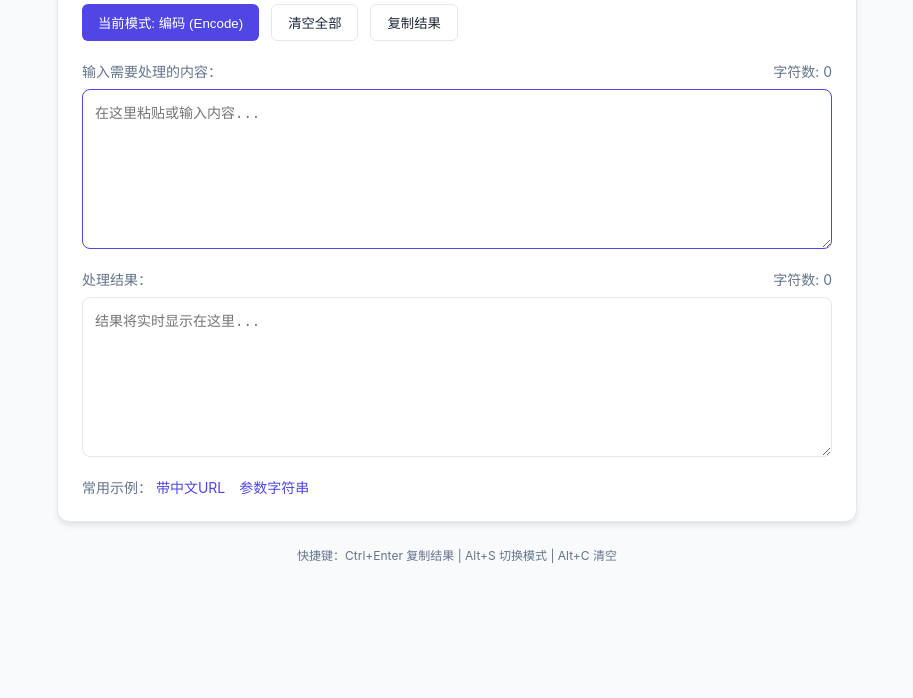
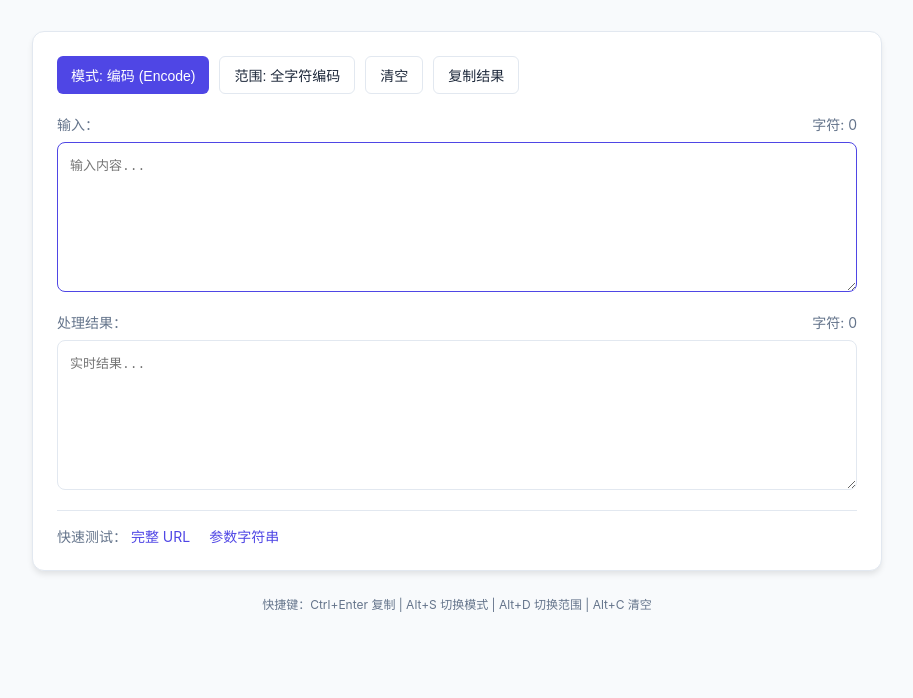
Before and after one commit to awj23/urltool, a plain HTML site: page index.html in a window 1280 px wide. Shown: the part 102-800 px from the top of the page, without its empty margins (183-1096 px from the left). Drawn offline with Linux system fonts and the light colour scheme.

Commit message:
Update index.html

```diff
--- a/index.html
+++ b/index.html
@@ -3,7 +3,7 @@
 <head>
     <meta charset="UTF-8">
     <meta name="viewport" content="width=device-width, initial-scale=1.0">
-    <title>URL 编码/解码工具</title>
+    <title>URL 编码/解码工具 Pro</title>
     <style>
         :root {
             --primary-color: #4f46e5;
@@ -16,7 +16,6 @@
             --input-bg: #ffffff;
         }
 
-        /* 深色模式变量 */
         [data-theme="dark"] {
             --bg-color: #0f172a;
             --card-bg: #1e293b;
@@ -26,10 +25,7 @@
             --input-bg: #0f172a;
         }
 
-        * {
-            box-sizing: border-box;
-            transition: background-color 0.3s, color 0.3s;
-        }
+        * { box-sizing: border-box; transition: background-color 0.2s; }
 
         body {
             font-family: -apple-system, BlinkMacSystemFont, "Segoe UI", Roboto, sans-serif;
@@ -42,10 +38,7 @@
             min-height: 100vh;
         }
 
-        .container {
-            width: 100%;
-            max-width: 800px;
-        }
+        .container { width: 100%; max-width: 850px; }
 
         header {
             display: flex;
@@ -53,8 +46,6 @@
             align-items: center;
             margin-bottom: 24px;
         }
-
-        h1 { font-size: 1.5rem; margin: 0; }
 
         .card {
             background: var(--card-bg);
@@ -64,21 +55,21 @@
             border: 1px solid var(--border-color);
         }
 
-        /* 控制栏布局 */
         .controls {
             display: flex;
-            gap: 12px;
+            gap: 10px;
             margin-bottom: 20px;
             flex-wrap: wrap;
         }
 
         .btn {
-            padding: 8px 16px;
+            padding: 8px 14px;
             border-radius: 6px;
             border: 1px solid var(--border-color);
             background: var(--card-bg);
             color: var(--text-main);
             cursor: pointer;
+            font-size: 14px;
             font-weight: 500;
             display: flex;
             align-items: center;
@@ -86,25 +77,13 @@
         }
 
         .btn:hover { background: var(--border-color); }
-        .btn.primary {
-            background: var(--primary-color);
-            color: white;
-            border: none;
-        }
+        .btn.primary { background: var(--primary-color); color: white; border: none; }
         .btn.primary:hover { background: var(--primary-hover); }
+        .btn:disabled { opacity: 0.5; cursor: not-allowed; }
 
-        /* 文本区域 */
-        .grid {
-            display: grid;
-            grid-template-columns: 1fr;
-            gap: 20px;
-        }
+        .grid { display: grid; grid-template-columns: 1fr; gap: 20px; }
 
-        .field-group {
-            display: flex;
-            flex-direction: column;
-            gap: 8px;
-        }
+        .field-group { display: flex; flex-direction: column; gap: 8px; }
 
         .label-bar {
             display: flex;
@@ -115,49 +94,26 @@
 
         textarea {
             width: 100%;
-            height: 160px;
+            height: 150px;
             padding: 12px;
             border-radius: 8px;
             border: 1px solid var(--border-color);
             background: var(--input-bg);
             color: var(--text-main);
-            font-family: monospace;
-            font-size: 14px;
+            font-family: 'Fira Code', monospace;
+            font-size: 13px;
             resize: vertical;
             outline: none;
         }
 
-        textarea:focus { border-color: var(--primary-color); ring: 2px var(--primary-color); }
+        textarea:focus { border-color: var(--primary-color); }
 
-        .error-msg {
-            color: #ef4444;
-            font-size: 0.85rem;
-            margin-top: 4px;
-            display: none;
-        }
+        .error-msg { color: #ef4444; font-size: 0.85rem; margin-top: 4px; display: none; }
 
-        .examples {
-            margin-top: 20px;
-            font-size: 0.875rem;
-        }
+        .examples { margin-top: 20px; font-size: 0.875rem; border-top: 1px solid var(--border-color); padding-top: 15px;}
+        .example-link { color: var(--primary-color); text-decoration: none; margin-right: 15px; cursor: pointer; }
 
-        .example-link {
-            color: var(--primary-color);
-            text-decoration: none;
-            margin-right: 10px;
-            cursor: pointer;
-        }
-
-        .shortcuts {
-            margin-top: 24px;
-            font-size: 0.75rem;
-            color: var(--text-muted);
-            text-align: center;
-        }
-
-        @media (min-width: 640px) {
-            .grid { grid-template-columns: 1fr; }
-        }
+        .shortcuts { margin-top: 24px; font-size: 0.75rem; color: var(--text-muted); text-align: center; }
     </style>
 </head>
 <body>
@@ -165,43 +121,45 @@
 <div class="container">
     <header>
         <h1>URL 转换器</h1>
-        <button class="btn" id="themeToggle" title="切换主题">🌓 模式切换</button>
+        <button class="btn" id="themeToggle">🌓 主题切换</button>
     </header>
 
     <div class="card">
         <div class="controls">
-            <button class="btn primary" id="modeBtn" onclick="toggleMode()">当前模式: 编码 (Encode)</button>
-            <button class="btn" onclick="clearAll()">清空全部</button>
-            <button class="btn" onclick="copyOutput()">复制结果</button>
+            <button class="btn primary" id="modeBtn" onclick="toggleMode()">模式: 编码 (Encode)</button>
+            <button class="btn" id="scopeBtn" onclick="toggleScope()" title="URI 模式不会对 : / ? # & = 等符号编码">范围: 全字符编码</button>
+            <button class="btn" onclick="clearAll()">清空</button>
+            <button class="btn" id="copyBtn" onclick="copyOutput()">复制结果</button>
         </div>
 
         <div class="grid">
             <div class="field-group">
                 <div class="label-bar">
-                    <span id="inputLabel">输入需要处理的内容：</span>
-                    <span id="inputCharCount">字符数: 0</span>
+                    <span id="inputLabel">输入：</span>
+                    <span id="inputCharCount">字符: 0</span>
                 </div>
-                <textarea id="inputText" placeholder="在这里粘贴或输入内容..." spellcheck="false"></textarea>
+                <textarea id="inputText" placeholder="输入内容..." spellcheck="false"></textarea>
             </div>
 
             <div class="field-group">
                 <div class="label-bar">
                     <span>处理结果：</span>
-                    <span id="outputCharCount">字符数: 0</span>
+                    <span id="outputCharCount">字符: 0</span>
                 </div>
-                <textarea id="outputText" placeholder="结果将实时显示在这里..." spellcheck="false"></textarea>                <div id="errorMessage" class="error-msg">❌ 格式错误：无法解析输入的 URL 编码</div>
+                <textarea id="outputText" readonly placeholder="实时结果..." spellcheck="false"></textarea>
+                <div id="errorMessage" class="error-msg">❌ 格式错误：无法解析 URL 编码</div>
             </div>
         </div>
 
         <div class="examples">
-            <span style="color: var(--text-muted)">常用示例：</span>
-            <span class="example-link" onclick="loadExample('https://google.com/search?q=测试')">带中文URL</span>
-            <span class="example-link" onclick="loadExample('key1=val 1&key2=val@2')">参数字符串</span>
+            <span style="color: var(--text-muted)">快速测试：</span>
+            <span class="example-link" onclick="loadExample('https://google.com/search?q=测试')">完整 URL</span>
+            <span class="example-link" onclick="loadExample('a=1&b=测试')">参数字符串</span>
         </div>
     </div>
 
     <div class="shortcuts">
-        快捷键：Ctrl+Enter 复制结果 | Alt+S 切换模式 | Alt+C 清空
+        快捷键：Ctrl+Enter 复制 | Alt+S 切换模式 | Alt+D 切换范围 | Alt+C 清空
     </div>
 </div>
 
@@ -209,30 +167,41 @@
     const inputText = document.getElementById('inputText');
     const outputText = document.getElementById('outputText');
     const modeBtn = document.getElementById('modeBtn');
+    const scopeBtn = document.getElementById('scopeBtn');
     const inputCount = document.getElementById('inputCharCount');
     const outputCount = document.getElementById('outputCharCount');
     const errorMsg = document.getElementById('errorMessage');
 
-    let currentMode = 'encode'; // 'encode' 或 'decode'
-
-    // --- 核心逻辑 ---
+    let currentMode = 'encode'; // 'encode' | 'decode'
+    let encodeScope = 'component'; // 'component' (全编码) | 'uri' (不编码特殊符号)
 
     // 模式切换
     function toggleMode() {
         currentMode = currentMode === 'encode' ? 'decode' : 'encode';
-        modeBtn.innerText = `当前模式: ${currentMode === 'encode' ? '编码 (Encode)' : '解码 (Decode)'}`;
-        process(); // 切换后立即重算
+        modeBtn.innerText = `模式: ${currentMode === 'encode' ? '编码 (Encode)' : '解码 (Decode)'}`;
+
+        // 解码模式下禁用范围选择按钮
+        scopeBtn.disabled = (currentMode === 'decode');
+        process();
     }
 
-    // 处理函数（支持多行批量处理）
+    // 核心逻辑：切换编码范围
+    function toggleScope() {
+        if (currentMode === 'decode') return;
+        encodeScope = encodeScope === 'component' ? 'uri' : 'component';
+        scopeBtn.innerText = `范围: ${encodeScope === 'component' ? '全字符编码' : '保留特殊符号'}`;
+        process();
+    }
+
+    // 处理函数
     function process() {
         const input = inputText.value;
-        inputCount.innerText = `字符数: ${input.length}`;
+        inputCount.innerText = `字符: ${input.length}`;
         errorMsg.style.display = 'none';
 
         if (!input) {
             outputText.value = '';
-            outputCount.innerText = '字符数: 0';
+            outputCount.innerText = '字符: 0';
             return;
         }
 
@@ -240,24 +209,25 @@
             const lines = input.split('\n');
             const result = lines.map(line => {
                 if (currentMode === 'encode') {
-                    // 使用 encodeURIComponent 确保全面编码
-                    return encodeURIComponent(line);
+                    // 使用 encodeURI 不会对 : / ? @ & = 等符号编码
+                    // 使用 encodeURIComponent 则会全部编码
+                    return encodeScope === 'component'
+                        ? encodeURIComponent(line)
+                        : encodeURI(line);
                 } else {
-                    // 解码
                     return decodeURIComponent(line.replace(/\+/g, ' '));
                 }
             }).join('\n');
 
             outputText.value = result;
-            outputCount.innerText = `字符数: ${result.length}`;
+            outputCount.innerText = `字符: ${result.length}`;
         } catch (e) {
             errorMsg.style.display = 'block';
-            outputText.value = '解析失败，请检查输入格式。';
+            outputText.value = '解析错误，请检查输入格式。';
         }
     }
 
-    // --- 功能辅助 ---
-
+    // 功能辅助
     function clearAll() {
         inputText.value = '';
         process();
@@ -268,13 +238,11 @@
         if (!outputText.value) return;
         try {
             await navigator.clipboard.writeText(outputText.value);
-            const originalBtnText = document.querySelector('button[onclick="copyOutput()"]').innerText;
-            const btn = document.querySelector('button[onclick="copyOutput()"]');
+            const btn = document.getElementById('copyBtn');
+            const oldText = btn.innerText;
             btn.innerText = '✅ 已复制';
-            setTimeout(() => btn.innerText = '复制结果', 1500);
-        } catch (err) {
-            alert('复制失败，请手动选择复制');
-        }
+            setTimeout(() => btn.innerText = oldText, 1500);
+        } catch (err) { alert('复制失败'); }
     }
 
     function loadExample(val) {
@@ -282,37 +250,23 @@
         process();
     }
 
-    // --- 事件监听 ---
-
+    // 事件监听
     inputText.addEventListener('input', process);
 
-    // 主题切换
-    const themeToggle = document.getElementById('themeToggle');
-    themeToggle.addEventListener('click', () => {
+    document.getElementById('themeToggle').addEventListener('click', () => {
         const isDark = document.documentElement.getAttribute('data-theme') === 'dark';
         document.documentElement.setAttribute('data-theme', isDark ? 'light' : 'dark');
     });
 
-    // 快捷键支持
     window.addEventListener('keydown', (e) => {
-        // Ctrl + Enter 复制
-        if (e.ctrlKey && e.key === 'Enter') {
-            copyOutput();
-        }
-        // Alt + S 切换模式
-        if (e.altKey && e.key.toLowerCase() === 's') {
-            toggleMode();
-        }
-        // Alt + C 清空
-        if (e.altKey && e.key.toLowerCase() === 'c') {
-            clearAll();
-        }
+        if (e.ctrlKey && e.key === 'Enter') copyOutput();
+        if (e.altKey && e.key.toLowerCase() === 's') toggleMode();
+        if (e.altKey && e.key.toLowerCase() === 'd') toggleScope();
+        if (e.altKey && e.key.toLowerCase() === 'c') clearAll();
     });
 
-    // 初始化自动聚焦
     window.onload = () => inputText.focus();
 </script>
 
 </body>
-
 </html>
```
